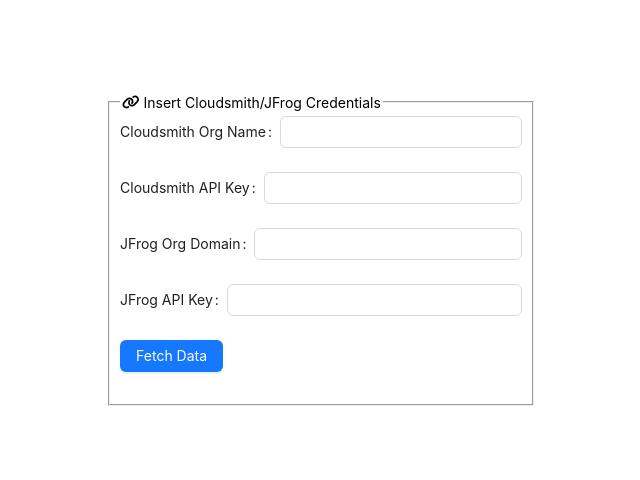
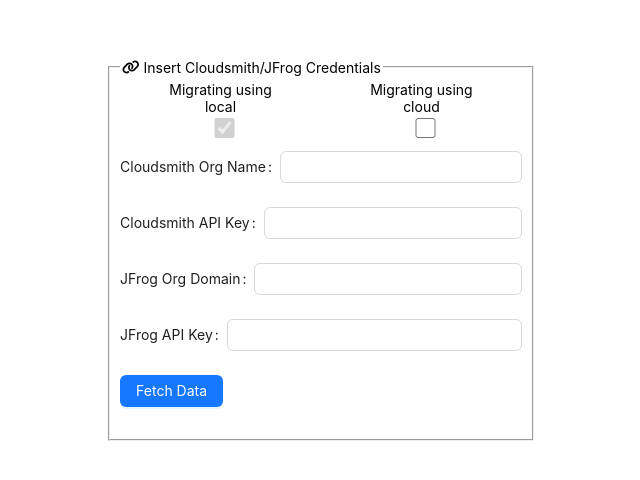
Before and after one commit to cloudsmith-io/cloudsmith-migration-tool, a React (Create React App) app in the folder client/: page / in a window 1280 px wide. Shown: the part 150-630 px from the top of the page, without its empty margins (319-959 px from the left). Built offline with nearby package versions, Linux system fonts and the light colour scheme.

Commit message:
adding migration type flag

```diff
--- a/client/src/App.js
+++ b/client/src/App.js
@@ -50,6 +50,12 @@ function App() {
   const [isThankYouModalVisible, setIsThankYouModalVisible] = useState(false);
   const [feedbackForm] = Form.useForm();
 
+
+  const options_for_migration = ['local', 'cloud'];
+  const [selected_migration_type, setSelectedMigrationType] = useState(0);
+  function onChangeMigrationType(i) {
+    setSelectedMigrationType((prev) => (i === prev ? null : i));
+  }
   const [cloudsmithApiKey, setCloudsmithApiKey] = useState(
     localStorage.getItem("cloudsmithApiKey") || ""
   );
@@ -642,6 +648,7 @@ function App() {
       cloudsmith_api_key: json_cludsmith_api_key,
       jfrog_api_key: json_jfrog_api_key,
       jfrog_org: jfrogOrganisation,
+      migration_type:options_for_migration[selected_migration_type],
       mapping_data: JSON.parse(displayData),
     };
     const dataStr =
@@ -793,6 +800,21 @@ function App() {
             </Card>
           ) : (
             <fieldset>
+              {options_for_migration.map((o, i) => (
+                  <div key={i} style={{ display: 'inline-block', textAlign: 'center', width: '50%' }}>
+                    Migrating using
+                    <label style={{ display: 'block', marginBottom: '10px' }}>
+                      {o}
+                      <input
+                          type="checkbox"
+                          checked={i === selected_migration_type}
+                          onChange={() => onChangeMigrationType(i)}
+                          disabled={i === selected_migration_type} // Disable the checkbox if it's selected
+                          style={{ width: '100%', height: '20px' }}
+                      />
+                    </label>
+                  </div>
+              ))}
               <legend>
                 <FontAwesomeIcon icon={faLink} /> Insert Cloudsmith/JFrog
                 Credentials
@@ -981,6 +1003,22 @@ function App() {
               </Tooltip>
             </fieldset>
             <fieldset>
+              {options_for_migration.map((o, i) => (
+                  <div key={i} style={{ display: 'inline-block', textAlign: 'center', width: '50%' }}>
+                    Migrating using
+                    <label style={{ display: 'block', marginBottom: '10px' }}>
+                      {o}
+                      <input
+                          type="checkbox"
+                          checked={i === selected_migration_type}
+                          onChange={() => onChangeMigrationType(i)}
+                          disabled={i === selected_migration_type} // Disable the checkbox if it's selected
+                          style={{ width: '100%', height: '20px' }}
+                      />
+                    </label>
+                  </div>
+              ))}
+
               <legend>
                 <FontAwesomeIcon icon={faLink} /> Cloudsmith/JFrog Credentials
               </legend>
```
